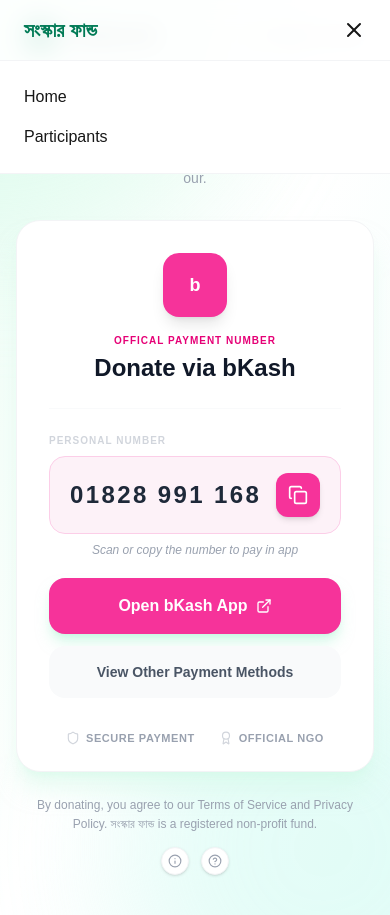
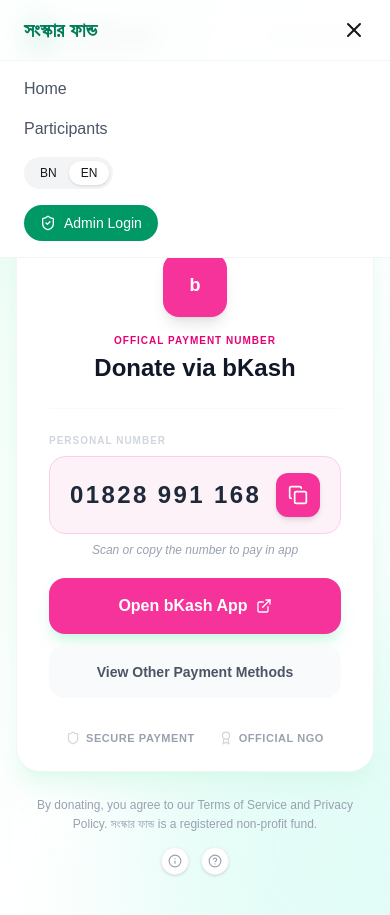
Before and after one commit to Parvez089/fund-raising-app-frontend, a Next.js app: page /en/donate in a window 390 px wide. Both pictures are taken after a click on the button 354 px from the left and 30 px from the top of the page. Built offline with nearby package versions, Linux system fonts and the light colour scheme.

Commit message:
fix: add language toggle and admin login to mobile menu

```diff
--- a/src/components/Navbar.tsx
+++ b/src/components/Navbar.tsx
@@ -14,36 +14,37 @@
   const pathname = usePathname();
   const [isMenuOpen, setIsMenuOpen] = useState(false);
 
-    const isAdminPage = pathname?.includes("/admin");
+  const isAdminPage = pathname?.includes("/admin");
   if (isAdminPage) return null;
+
   const handleLanguageChange = (newLocale: string) => {
     const newPath = pathname.replace(`/${locale}`, `/${newLocale}`);
     router.push(newPath);
   };
 
   return (
-    <nav className='fixed top-0 w-full z-50 bg-white/90 backdrop-blur-md border-b border-gray-100'>
-      <div className='max-w-7xl mx-auto px-6 py-4 flex items-center justify-between'>
+    <nav className="fixed top-0 w-full z-50 bg-white/90 backdrop-blur-md border-b border-gray-100">
+      <div className="max-w-7xl mx-auto px-6 py-4 flex items-center justify-between">
         <Link
           href={`/${locale}`}
-          className='text-xl font-bold text-emerald-700'>
+          className="text-xl font-bold text-emerald-700">
           সংস্কার ফান্ড
         </Link>
 
-        {/* desktop menu */}
-        <div className='hidden md:flex items-center gap-6'>
+        {/* Desktop menu */}
+        <div className="hidden md:flex items-center gap-6">
           <Link
             href={`/${locale}`}
-            className='text-gray-600 hover:text-emerald-600'>
+            className="text-gray-600 hover:text-emerald-600">
             {t("home")}
           </Link>
           <Link
             href={`/${locale}/participants`}
-            className='text-gray-600 hover:text-emerald-600'>
+            className="text-gray-600 hover:text-emerald-600">
             {t("participants")}
           </Link>
 
-          <div className='flex bg-gray-100 rounded-full p-1'>
+          <div className="flex bg-gray-100 rounded-full p-1">
             <button
               onClick={() => handleLanguageChange("bn")}
               className={`px-2 py-1 text-xs ${locale === "bn" ? "bg-white rounded-full" : ""}`}>
@@ -58,29 +59,65 @@
 
           <Link
             href={`/${locale}/admin/login`}
-            className='bg-emerald-600 text-white px-4 py-2 rounded-full flex items-center gap-2 text-sm'>
+            className="bg-emerald-600 text-white px-4 py-2 rounded-full flex items-center gap-2 text-sm">
             <ShieldCheck size={16} /> {t("adminLogin")}
           </Link>
         </div>
 
-        {/* Mobile menu */}
+        {/* Mobile hamburger */}
         <button
-          className='md:hidden'
+          className="md:hidden"
           onClick={() => setIsMenuOpen(!isMenuOpen)}>
           {isMenuOpen ? <X /> : <Menu />}
         </button>
       </div>
 
-      {/* Mobile dropdown menu */}
+      {/* Mobile dropdown */}
       {isMenuOpen && (
-        <div className='md:hidden bg-white border-t border-gray-100 p-6 flex flex-col gap-4'>
-          <Link href={`/${locale}`} onClick={() => setIsMenuOpen(false)}>
+        <div className="md:hidden bg-white border-t border-gray-100 px-6 py-4 flex flex-col gap-4">
+          <Link
+            href={`/${locale}`}
+            className="text-gray-600 hover:text-emerald-600"
+            onClick={() => setIsMenuOpen(false)}>
             {t("home")}
           </Link>
           <Link
             href={`/${locale}/participants`}
+            className="text-gray-600 hover:text-emerald-600"
             onClick={() => setIsMenuOpen(false)}>
             {t("participants")}
+          </Link>
+
+          {/* Language toggle */}
+          <div className="flex bg-gray-100 rounded-full p-1 w-fit">
+            <button
+              onClick={() => {
+                handleLanguageChange("bn");
+                setIsMenuOpen(false);
+              }}
+              className={`px-3 py-1 text-xs font-medium ${
+                locale === "bn" ? "bg-white rounded-full shadow-sm" : ""
+              }`}>
+              BN
+            </button>
+            <button
+              onClick={() => {
+                handleLanguageChange("en");
+                setIsMenuOpen(false);
+              }}
+              className={`px-3 py-1 text-xs font-medium ${
+                locale === "en" ? "bg-white rounded-full shadow-sm" : ""
+              }`}>
+              EN
+            </button>
+          </div>
+
+          {/* Admin login button */}
+          <Link
+            href={`/${locale}/admin/login`}
+            onClick={() => setIsMenuOpen(false)}
+            className="bg-emerald-600 text-white px-4 py-2 rounded-full flex items-center gap-2 text-sm w-fit">
+            <ShieldCheck size={16} /> {t("adminLogin")}
           </Link>
         </div>
       )}
```
